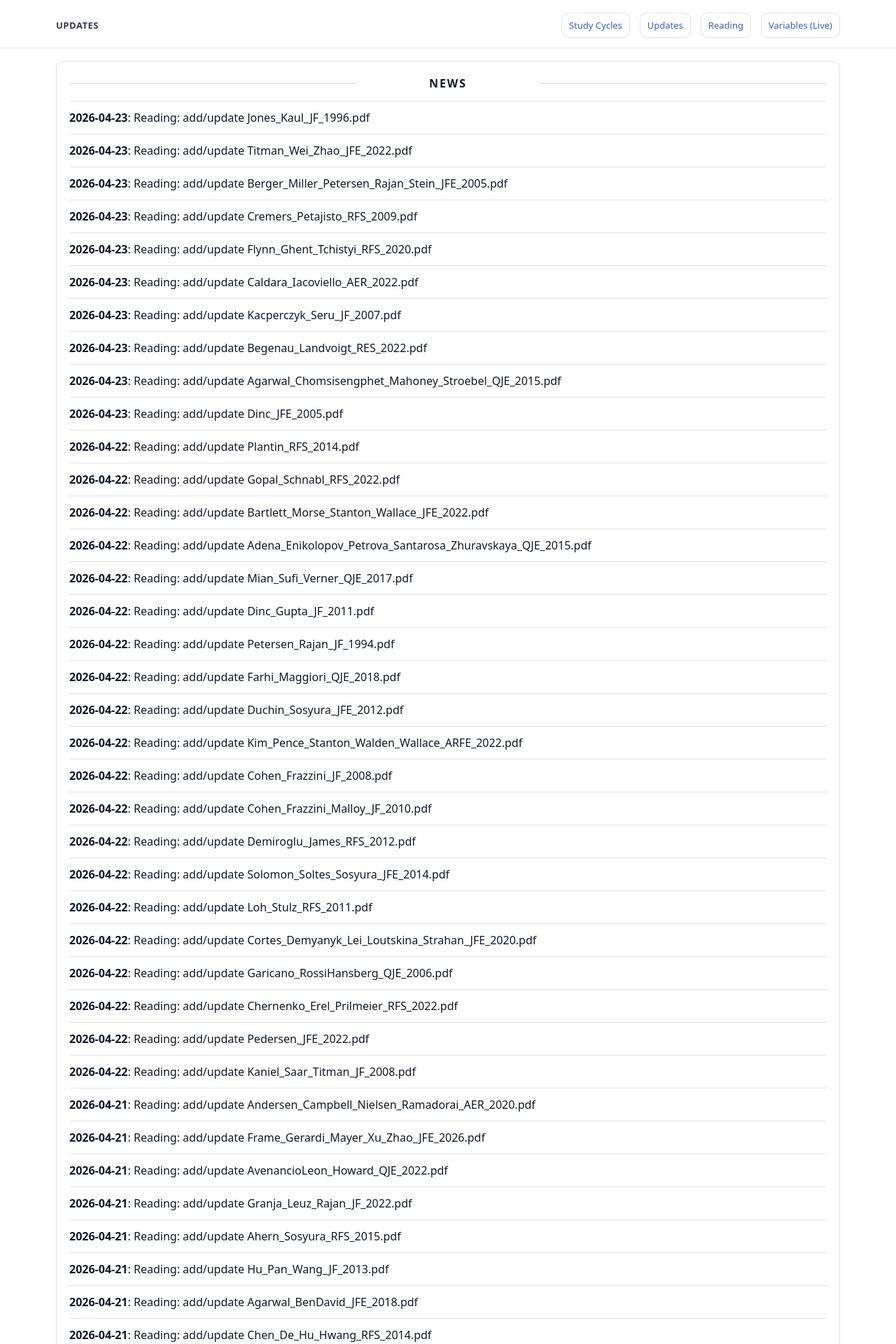
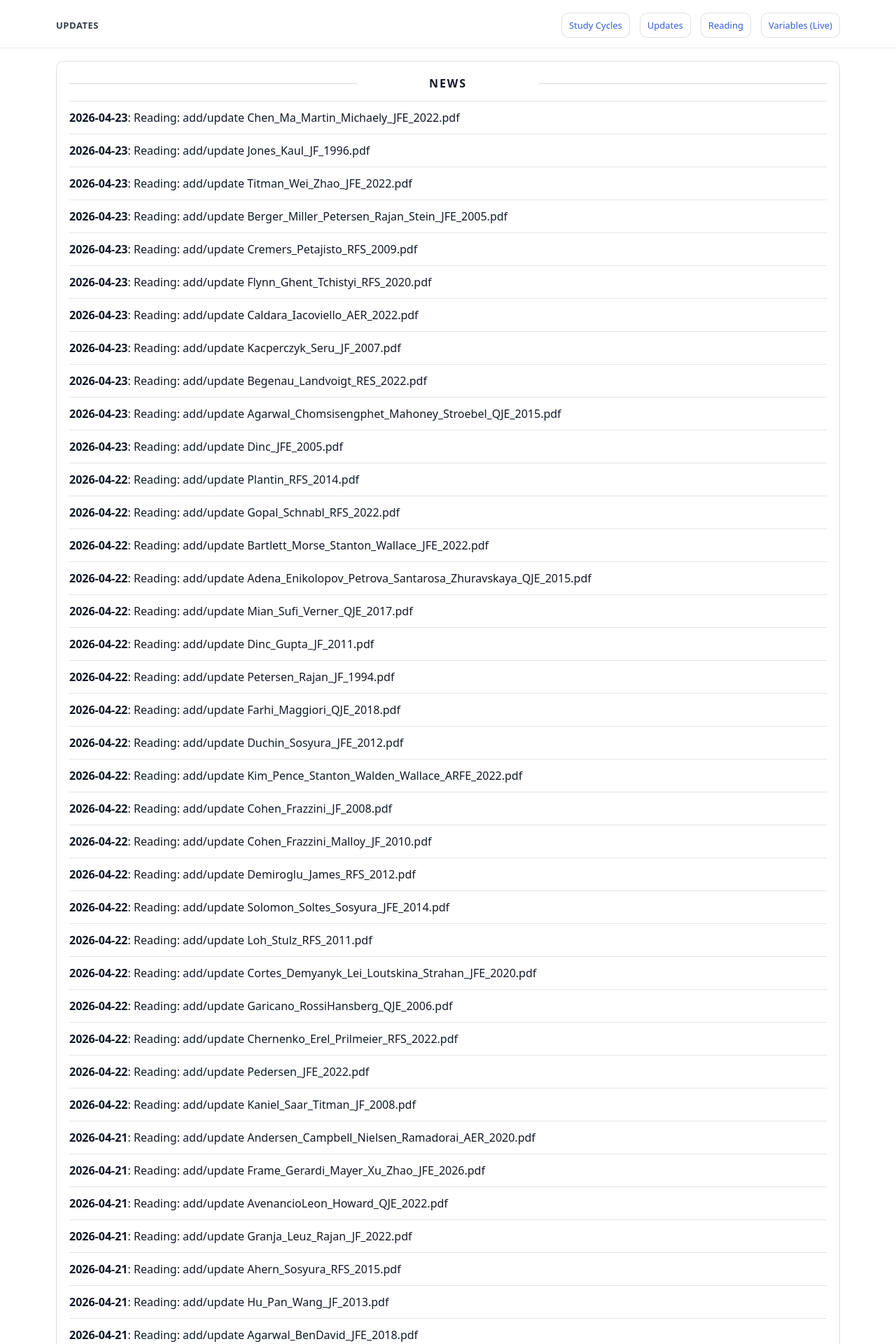
Before and after one commit to yaxinzn/study-archive, a Jekyll site: the page built from updates/index.md, in a window 1280 px wide. Shown: the top 1920 px of the page at 70% size. Built offline with Jekyll 4.4.1, drawn with Linux system fonts in a browser that asks for light colours; some of the changed text lies outside the part shown.

Commit message:
chore: update NEWS feed

```diff
--- a/_data/news.yml
+++ b/_data/news.yml
@@ -1,4 +1,7 @@
 # Auto-generated update history (sorted newest -> oldest). Do not edit manually.
+- ts: "1776938766"
+  date: "2026-04-23"
+  title: "Reading: add/update Chen_Ma_Martin_Michaely_JFE_2022.pdf"
 - ts: "1776938446"
   date: "2026-04-23"
   title: "Reading: add/update Jones_Kaul_JF_1996.pdf"
```
